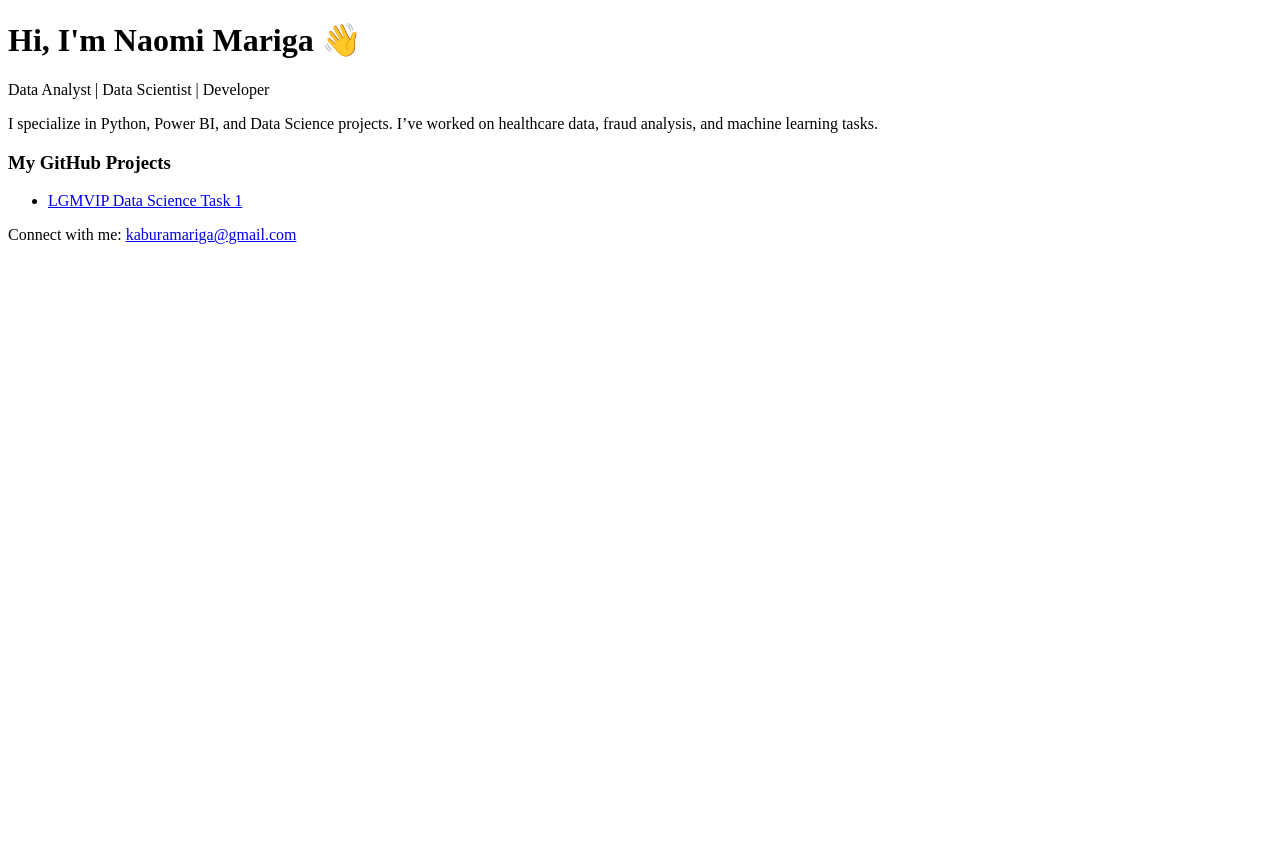
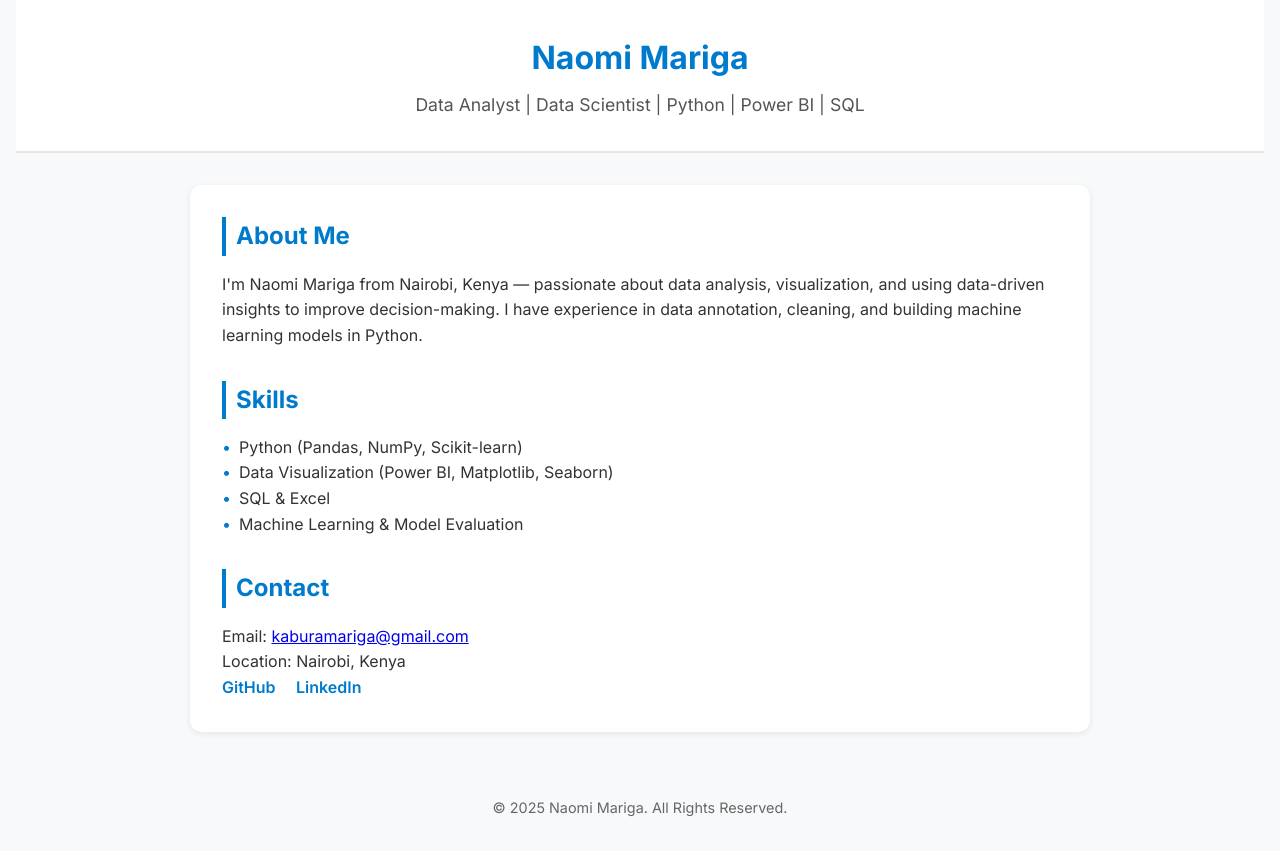
Before and after one commit to NaomiMariga/naomimariga.github.io, a plain HTML site: page index.html in a window 1280 px wide. Before the commit the page ends 800 px from the top, so only its background shows below. Drawn offline with Linux system fonts and the light colour scheme.

Commit message:
with styling

```diff
--- a/index.html
+++ b/index.html
@@ -1,23 +1,141 @@
 <!DOCTYPE html>
 <html lang="en">
 <head>
-  <meta charset="UTF-8">
-  <meta name="viewport" content="width=device-width, initial-scale=1.0">
-  <meta name="description" content="Naomi Mariga - Data Analyst and Data Scientist from Nairobi, Kenya. Portfolio and GitHub projects.">
-  <title>Naomi Mariga | Data Science Portfolio</title>
+  <meta charset="UTF-8" />
+  <meta name="viewport" content="width=device-width, initial-scale=1.0" />
+  <title>Naomi Mariga | Data Analyst & Data Scientist</title>
+  <link rel="preconnect" href="https://fonts.googleapis.com" />
+  <link rel="preconnect" href="https://fonts.gstatic.com" crossorigin />
+  <link href="https://fonts.googleapis.com/css2?family=Inter:wght@400;600;700&display=swap" rel="stylesheet" />
+  <style>
+    :root {
+      --primary: #007acc;
+      --text: #333;
+      --bg: #f8f9fa;
+      --white: #fff;
+    }
+
+    * {
+      margin: 0;
+      padding: 0;
+      box-sizing: border-box;
+      font-family: 'Inter', sans-serif;
+    }
+
+    body {
+      background: var(--bg);
+      color: var(--text);
+      line-height: 1.6;
+      padding: 0 1rem;
+    }
+
+    header {
+      background: var(--white);
+      padding: 2rem 1rem;
+      text-align: center;
+      border-bottom: 2px solid #e5e5e5;
+    }
+
+    header h1 {
+      font-size: 2rem;
+      color: var(--primary);
+      font-weight: 700;
+    }
+
+    header p {
+      font-size: 1.1rem;
+      color: #555;
+      margin-top: 0.5rem;
+    }
+
+    .container {
+      max-width: 900px;
+      margin: 2rem auto;
+      background: var(--white);
+      padding: 2rem;
+      border-radius: 12px;
+      box-shadow: 0 2px 6px rgba(0, 0, 0, 0.08);
+    }
+
+    h2 {
+      color: var(--primary);
+      border-left: 4px solid var(--primary);
+      padding-left: 10px;
+      margin-bottom: 1rem;
+    }
+
+    section + section {
+      margin-top: 2rem;
+    }
+
+    ul {
+      list-style: none;
+    }
+
+    ul li::before {
+      content: "•";
+      color: var(--primary);
+      margin-right: 0.5rem;
+    }
+
+    .links a {
+      display: inline-block;
+      margin-right: 1rem;
+      color: var(--primary);
+      text-decoration: none;
+      font-weight: 600;
+    }
+
+    .links a:hover {
+      text-decoration: underline;
+    }
+
+    footer {
+      text-align: center;
+      font-size: 0.9rem;
+      color: #666;
+      padding: 2rem 0;
+    }
+  </style>
 </head>
 <body>
-  <h1>Hi, I'm Naomi Mariga 👋</h1>
-  <p>Data Analyst | Data Scientist | Developer</p>
+  <header>
+    <h1>Naomi Mariga</h1>
+    <p>Data Analyst | Data Scientist | Python | Power BI | SQL</p>
+  </header>
 
-  <p>I specialize in Python, Power BI, and Data Science projects.
-     I’ve worked on healthcare data, fraud analysis, and machine learning tasks.</p>
+  <div class="container">
+    <section>
+      <h2>About Me</h2>
+      <p>
+        I'm Naomi Mariga from Nairobi, Kenya — passionate about data analysis, visualization, and using data-driven insights to improve decision-making.
+        I have experience in data annotation, cleaning, and building machine learning models in Python.
+      </p>
+    </section>
 
-  <h3>My GitHub Projects</h3>
-  <ul>
-    <li><a href="https://github.com/NaomiMariga/LGMVIP-DataScience-Task-1">LGMVIP Data Science Task 1</a></li>
-  </ul>
+    <section>
+      <h2>Skills</h2>
+      <ul>
+        <li>Python (Pandas, NumPy, Scikit-learn)</li>
+        <li>Data Visualization (Power BI, Matplotlib, Seaborn)</li>
+        <li>SQL & Excel</li>
+        <li>Machine Learning & Model Evaluation</li>
+      </ul>
+    </section>
 
-  <p>Connect with me: <a href="mailto:kaburamariga@gmail.com">kaburamariga@gmail.com</a></p>
+    <section>
+      <h2>Contact</h2>
+      <p>Email: <a href="mailto:kaburamariga@gmail.com">kaburamariga@gmail.com</a></p>
+      <p>Location: Nairobi, Kenya</p>
+      <div class="links">
+        <a href="https://github.com/NaomiMariga" target="_blank">GitHub</a>
+        <a href="https://linkedin.com/in/naomimariga" target="_blank">LinkedIn</a>
+      </div>
+    </section>
+  </div>
+
+  <footer>
+    &copy; 2025 Naomi Mariga. All Rights Reserved.
+  </footer>
 </body>
 </html>
```
